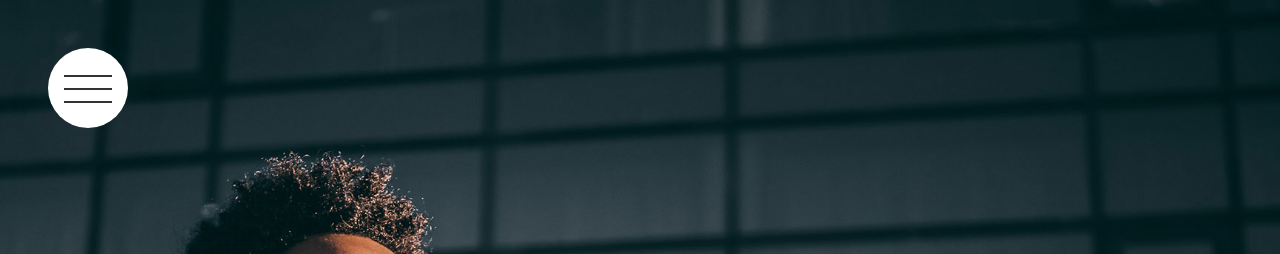
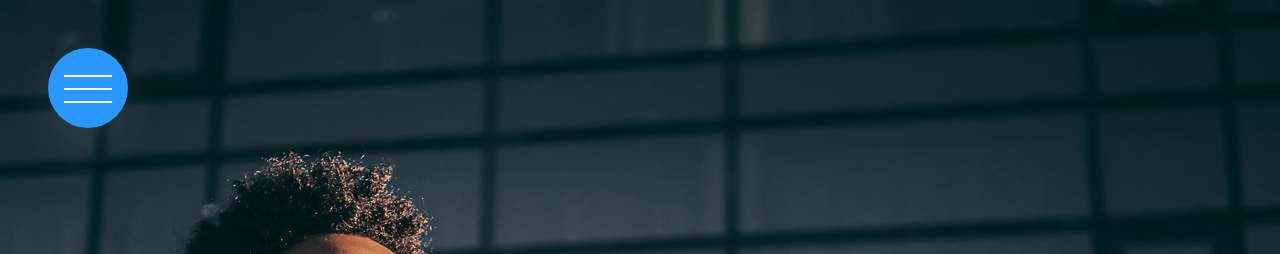
Before and after one commit to razvigor/peojekt-sass, a website: page index.html in a window 1280 px wide. Shown: the top 254 px of the page. Drawn offline with nearby package versions, Linux system fonts and the light colour scheme.

Commit message:
nav style

```diff
--- a/scss/components/_navbar.scss
+++ b/scss/components/_navbar.scss
@@ -6,13 +6,13 @@
   }
 
   &__button {
-    background-color: $color-white;
+    background-color: $color-tertiary-light;
     height: 5rem;
     width: 5rem;
     position: fixed;
     border-radius: 50%;
     z-index: 2000;
-    box-shadow: 0 1rem 3rem rgba($color-black, 0.1);
+    box-shadow: 0 1rem 3rem rgba($color-white, 0.1);
     text-align: center;
     cursor: pointer;
     top: 2rem;
@@ -122,7 +122,7 @@
     &::after {
       width: 3rem;
       height: 2px;
-      background-color: $color-grey-dark-3;
+      background-color: $color-white;
       display: inline-block;
     }
 
```
Also changed, not shown: public/css/style.css, 1 other file.
